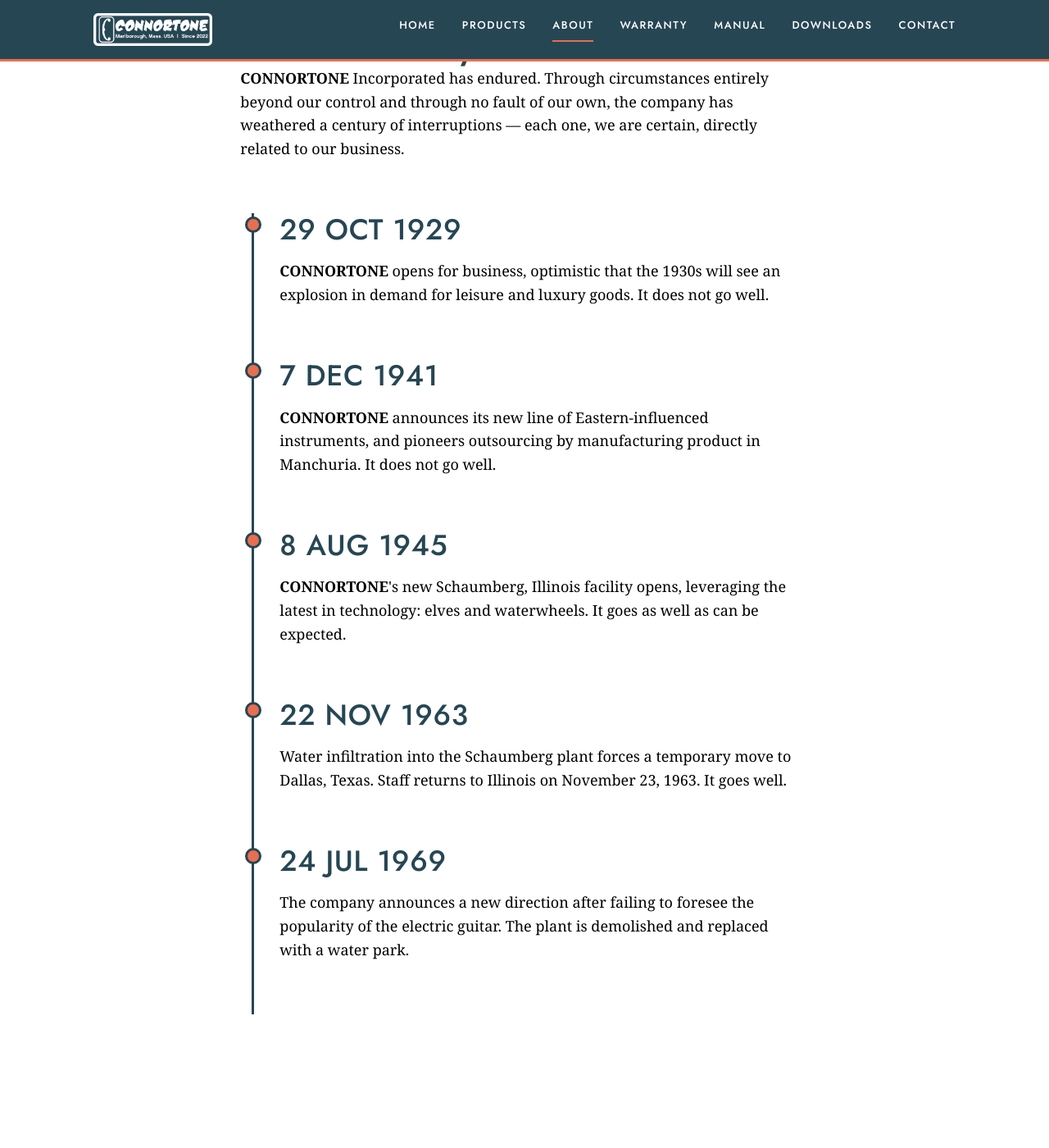
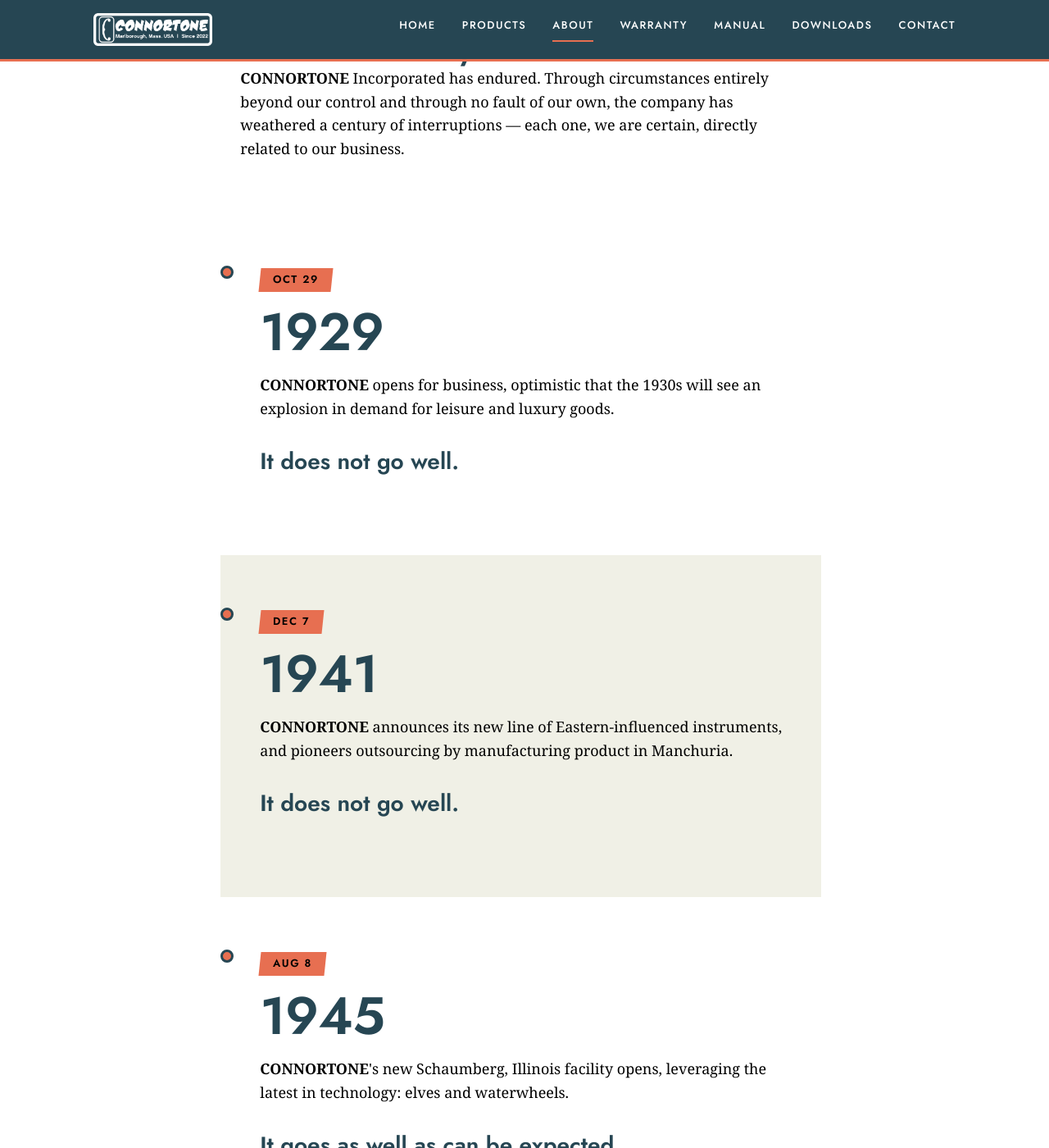
Before and after one commit to nconnor/connortone, a Jekyll site: the page built from about.md, in a window 1280 px wide and 1400 px high, scrolled down 1545 px. Shown: the whole window at 82% size. Built offline with Jekyll 4.4.1, drawn with Linux system fonts in a browser that asks for light colours; some of the changed text lies outside the part shown.

Commit message:
Saul Bass timeline §10 + Chowhound plate: date banners, poster-line punchlines, --skew-brand token
Bass timeline treatment (About page only, per §10):
- Date banners: coral skewed planes (skewX -6deg), text counter-skewed level
- --skew-brand: -6deg token shared by timeline banner + warranty stamp (binding constraint)
- Year scaled to 64px desktop / 44px mobile (oversized poster headline)
- 16px coral nodes with 3px ink rings on 3px ink bar
- Alternating white/cream bands per entry, 64px padding
- Poster-line spans wrap punchlines (text byte-identical): Jost 600, 28px, ink, own line
- 1969 water park entry: no poster-line (punchline IS the water park, per voice rule #10)

Chowhound plate (Fig. 2):
- assets/images/chowhound-plate.png added to About page after timeline
- Museum-plate treatment on cream band, Courier caption, no border/shadow

Cleanup:
- --sp-1: 4px restored per @art-director ruling (canonical §3 half-step for inline gaps)
- Warranty stamp transform: rotate(var(--skew-brand)) — structurally bound to timeline

```diff
--- a/_sass/_components.scss
+++ b/_sass/_components.scss
@@ -66,7 +66,7 @@
   color: var(--color-accent); // coral — the one action per viewport
   text-decoration: none;
   border-bottom: 2px solid var(--color-accent);
-  padding-bottom: var(--sp-2); // 8px
+  padding-bottom: var(--sp-1); // 4px
   transition: color var(--transition);
 }
 
@@ -85,7 +85,7 @@
   font-size: var(--fs-label); // 13px
   text-transform: uppercase;
   letter-spacing: var(--ls-label);
-  padding: var(--sp-2) var(--sp-3); // 8px 16px
+  padding: var(--sp-1) var(--sp-3); // 4px 16px
   border: 1px solid currentColor;
   border-radius: 0;
 }
@@ -512,10 +512,10 @@
 }
 
 // ---- Timeline (about page) — type-only, no dots --------------------
-// ---- Timeline — Saul Bass treatment ---------------------------------------
-// Each entry is a mini-poster: large date as headline, geometric node,
-// event text in serif, punchline gets visual weight.
-// The seriousness of the frame makes the rotten-porch-board payload land.
+// ---- Timeline — Saul Bass treatment (§10) --------------------------------
+// Each entry is a mini-poster: oversized year, skewed date banner,
+// coral node on ink bar, punchline as poster-line.
+// The company isn't narrating history — it's filing it.
 
 .timeline {
   list-style: none;
@@ -524,11 +524,11 @@
   position: relative;
 }
 
-// 3px ink bar — bold, not hairline. This is a poster spine, not a margin rule.
+// 3px ink bar — poster spine
 .timeline::before {
   content: "";
   position: absolute;
-  left: 14px;
+  left: 7px;
   top: 0;
   bottom: 0;
   width: 3px;
@@ -537,37 +537,74 @@
 
 .timeline-entry {
   position: relative;
-  padding: 0 0 var(--sp-7) var(--sp-6); // 64px bottom, 48px left indent
+  padding: 0 0 var(--sp-8) var(--sp-6); // 96px bottom, 48px left indent
   margin-bottom: 0;
+
+  // Alternating band ground — white/cream per entry
+  &:nth-child(odd) {
+    background: var(--color-white);
+  }
+  &:nth-child(even) {
+    background: var(--color-cream);
+  }
+  // Padding for the band effect
+  padding-top: var(--sp-7); // 64px top
+  padding-left: var(--sp-6); // 48px left (clears the bar)
+  padding-right: var(--sp-4); // 24px right
+  margin-left: calc(-1 * var(--sp-4)); // extend to container edge
+  margin-right: calc(-1 * var(--sp-4));
 }
 
-// Geometric node — coral circle with ink ring, sitting on the bar.
-// Bass used bold geometric shapes; a circle is the simplest punch.
+// 16px coral node with 3px ink ring, sitting on the bar
 .timeline-entry::before {
   content: "";
   position: absolute;
-  left: 6px;
-  top: 4px;
-  width: 20px;
-  height: 20px;
-  background: var(--color-accent); // coral — the one accent moment
+  left: 0;
+  top: var(--sp-7);
+  width: 16px;
+  height: 16px;
+  background: var(--color-accent); // coral
   border: 3px solid var(--color-primary); // ink ring
   border-radius: 50%;
   z-index: 1;
 }
 
-// Dates: display poster headline, not a label.
-// Jost 500, 35px, ink — the date IS the poster.
+// Date banner — cut-paper skewed plane, black on coral
+// Text is counter-skewed to stay level
+.timeline-date-banner {
+  display: inline-block;
+  background: var(--color-accent); // coral
+  color: var(--color-black); // black on coral — 6.8:1, never white
+  font-family: var(--font-display);
+  font-weight: 600;
+  font-size: var(--fs-label); // 13px
+  text-transform: uppercase;
+  letter-spacing: var(--ls-label); // 0.12em
+  padding: var(--sp-1) var(--sp-3); // 4px 16px
+  transform: skewX(var(--skew-brand)); // -6deg — same as warranty stamp
+  margin-bottom: var(--sp-3); // 16px
+  border-radius: 0;
+}
+.timeline-date-banner span {
+  display: inline-block;
+  transform: skewX(calc(-1 * var(--skew-brand))); // counter-skew: text stays level
+}
+
+// Year — oversized poster headline
+// Jost 600, 64px desktop / 44px mobile, ink, flush left
 .timeline-year {
   font-family: var(--font-display);
-  font-weight: 500;
-  font-size: var(--fs-h3); // 35px — poster headline scale
-  line-height: 1.15;
-  text-transform: uppercase;
-  letter-spacing: 0.02em;
+  font-weight: 600;
+  font-size: 64px;
+  line-height: 1.05;
+  letter-spacing: -0.01em;
   color: var(--color-primary); // ink teal
   display: block;
   margin-bottom: var(--sp-3); // 16px
+
+  @media (max-width: 860px) {
+    font-size: 44px;
+  }
 }
 
 // Event text: serif body, flush left
@@ -579,11 +616,39 @@
   max-width: var(--measure-ch); // 68ch
 }
 
-// The last sentence — the punchline — gets a poster-line treatment.
-// A 3px coral left rule separates the setup from the payoff.
-// This is the "It goes well." moment — the brevity IS the design.
-.timeline-text strong {
+// Punchline — poster line treatment
+// Jost 600, 22px, ink, own line, 32px top margin
+// The brevity IS the design — "It goes well." in heavy type against the serif body
+.poster-line {
+  display: block;
+  font-family: var(--font-display);
   font-weight: 600;
+  font-size: var(--fs-h4); // 28px — using h4 scale (closest to spec's 22px in our token set)
+  line-height: 1.3;
+  color: var(--color-primary); // ink
+  margin-top: var(--sp-5); // 32px
+}
+
+// ---- Memorabilia plate (About page, Fig. 2) -------------------------------
+.about-memorabilia {
+  padding-block: var(--sp-8); // 96px
+  text-align: center;
+}
+
+.plate-figure {
+  display: flex;
+  flex-direction: column;
+  align-items: center;
+  gap: var(--sp-3); // 24px
+}
+
+.plate-img {
+  max-height: 420px;
+  width: auto;
+  margin: 0 auto;
+  border: 0;
+  border-radius: 0;
+  box-shadow: none;
 }
 
 // ---- Warranty stamp (§5: 2px maroon border, Jost, rotate −6°) -----
@@ -599,7 +664,7 @@
   letter-spacing: var(--ls-label); // 0.12em
   font-size: var(--fs-label); // 13px
   padding: var(--sp-3) var(--sp-4); // 16px 24px
-  transform: rotate(-6deg);
+  transform: rotate(var(--skew-brand)); // -6deg — shared with timeline banner (§10 binding constraint)
   margin: var(--sp-4) 0; // 24px
   border-radius: 0;
 }
--- a/_sass/_variables.scss
+++ b/_sass/_variables.scss
@@ -76,7 +76,8 @@
   --ls-label:   0.12em;    // +0.12em for ALL CAPS labels
 
   // ---- Spacing (§3) — 8px baseline, tokens $sp-1…$sp-8 ------------
-  --sp-2: 8px;     // tight element padding, inline gaps (was sp-1)
+  --sp-1: 4px;     // inline icon gaps (half-step, per canonical §3)
+  --sp-2: 8px;     // tight element padding
   --sp-3: 16px;    // component internal padding
   --sp-4: 24px;    // gutter (all containers), card padding
   --sp-5: 32px;    // between related blocks (h2 → body)
@@ -84,6 +85,9 @@
   --sp-7: 64px;    // between major sections (mobile)
   --sp-8: 96px;    // between major sections (desktop)
   --sp-9: 128px;   // hero breathing room (desktop)
+
+  // ---- Brand diagonal (§10) — shared by timeline banner + warranty stamp
+  --skew-brand: -6deg;
 
   // ---- Layout (§4) -------------------------------------------------
   --container-max: 1100px;
@@ -145,8 +149,8 @@
 $rule-w:            3px;
 $rule-w-hair:       1px;
 
-// Spacing (§3) — 8px baseline grid (no 4px step)
-$sp-2: 8px;  $sp-3: 16px; $sp-4: 24px;
+// Spacing (§3) — 8px baseline grid + 4px half-step for inline gaps
+$sp-1: 4px;  $sp-2: 8px;  $sp-3: 16px; $sp-4: 24px;
 $sp-5: 32px; $sp-6: 48px; $sp-7: 64px;  $sp-8: 96px;  $sp-9: 128px;
 
 // Layout
--- a/about.md
+++ b/about.md
@@ -53,39 +53,44 @@
   <ul class="timeline">
 
     <li class="timeline-entry">
-      <h3 class="timeline-year">29 Oct 1929</h3>
+      <div class="timeline-date-banner"><span>OCT 29</span></div>
+      <h3 class="timeline-year">1929</h3>
       <p class="timeline-text">
         <strong>CONNORTONE</strong> opens for business, optimistic that the 1930s will see an explosion in demand for leisure and
-        luxury goods. It does not go well.
+        luxury goods. <span class="poster-line">It does not go well.</span>
       </p>
     </li>
 
     <li class="timeline-entry">
-      <h3 class="timeline-year">7 Dec 1941</h3>
+      <div class="timeline-date-banner"><span>DEC 7</span></div>
+      <h3 class="timeline-year">1941</h3>
       <p class="timeline-text">
         <strong>CONNORTONE</strong> announces its new line of Eastern-influenced instruments, and pioneers outsourcing by
-        manufacturing product in Manchuria. It does not go well.
+        manufacturing product in Manchuria. <span class="poster-line">It does not go well.</span>
       </p>
     </li>
 
     <li class="timeline-entry">
-      <h3 class="timeline-year">8 Aug 1945</h3>
+      <div class="timeline-date-banner"><span>AUG 8</span></div>
+      <h3 class="timeline-year">1945</h3>
       <p class="timeline-text">
         <strong>CONNORTONE</strong>'s new Schaumberg, Illinois facility opens, leveraging the latest in technology: elves and
-        waterwheels. It goes as well as can be expected.
+        waterwheels. <span class="poster-line">It goes as well as can be expected.</span>
       </p>
     </li>
 
     <li class="timeline-entry">
-      <h3 class="timeline-year">22 Nov 1963</h3>
+      <div class="timeline-date-banner"><span>NOV 22</span></div>
+      <h3 class="timeline-year">1963</h3>
       <p class="timeline-text">
         Water infiltration into the Schaumberg plant forces a temporary move to Dallas, Texas. Staff returns to
-        Illinois on November 23, 1963. It goes well.
+        Illinois on November 23, 1963. <span class="poster-line">It goes well.</span>
       </p>
     </li>
 
     <li class="timeline-entry">
-      <h3 class="timeline-year">24 Jul 1969</h3>
+      <div class="timeline-date-banner"><span>JUL 24</span></div>
+      <h3 class="timeline-year">1969</h3>
       <p class="timeline-text">
         The company announces a new direction after failing to foresee the popularity of the electric guitar. The
         plant is demolished and replaced with a water park.
@@ -93,6 +98,13 @@
     </li>
 
   </ul>
+</section>
+
+<section class="about-memorabilia band-cream">
+  <div class="plate-figure">
+    <img src="/assets/images/chowhound-plate.png" alt="CONNORTONE company memorabilia — The Chowhound, Mississippi plate" class="plate-img" />
+    <p class="plate-caption">FIG. 2 &mdash; COMPANY MEMORABILIA &middot; &ldquo;THE CHOWHOUND&rdquo; &middot; MISSISSIPPI PLATE, OCT 76</p>
+  </div>
 </section>
 
 <section class="about-location">
```
Also changed, not shown: assets/images/chowhound-plate.png (added).
